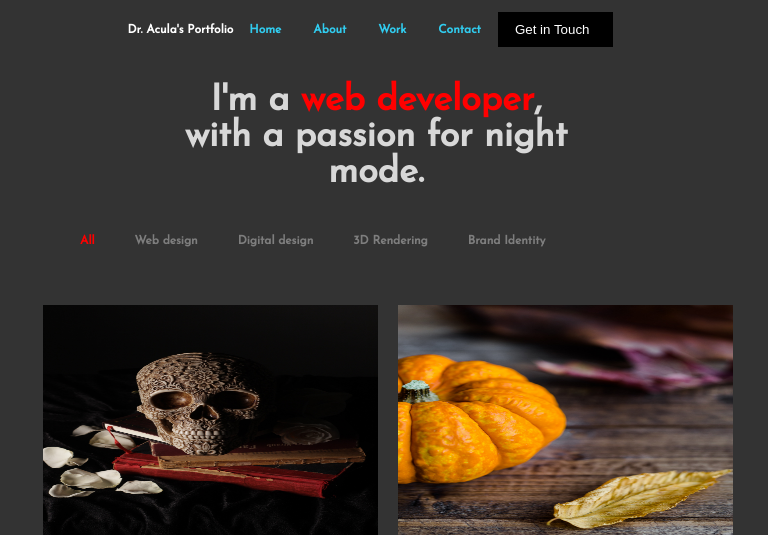
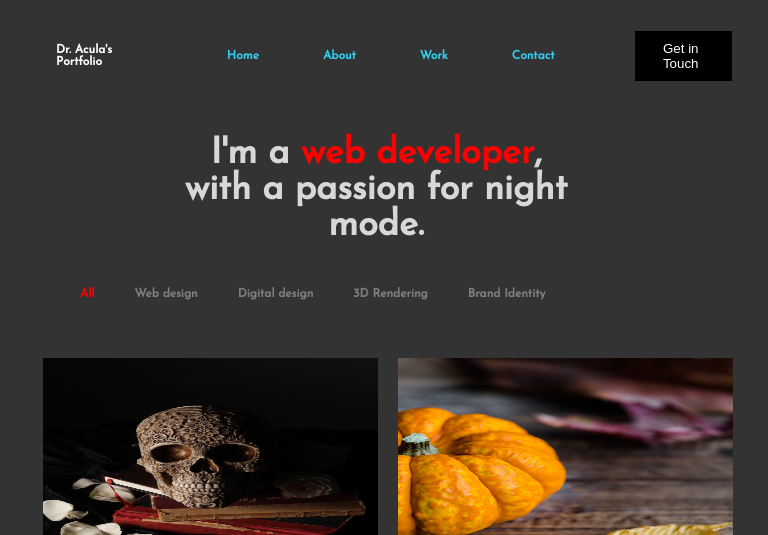
Before and after one commit to CelesteSippel/spooky-portfolio, a website: page public/index.html in a window 768 px wide. Shown: the top 535 px of the page. Drawn offline with Linux system fonts and the light colour scheme.

Commit message:
css changes totablet.

```diff
--- a/public/screen.css
+++ b/public/screen.css
@@ -138,10 +138,8 @@ p {
 	.top-nav-bar ul {
 		visibility: visible;
 		display: flex;
-		justify-content: center;
 		align-items: center;
 		justify-content: space-around;
-		text-decoration: none;
 		list-style: none;
 		margin-left: 0.5rem;
 		margin-right: 1.5rem;
@@ -155,21 +153,25 @@ p {
 		padding: 1rem;
 	}
 
-	/*.margin-r {
+	.margin-r {
 		margin-top: 0.5rem;
 		margin-bottom: 0.5rem;
-		margin-left: 9rem;
+		margin-left: 2rem;
 		margin-right: 2rem;
 	}
 	.padding {
-		padding-top: 1.75rem;
-		padding-left: 0.25rem;
-		padding-right: 0.25rem;
-		padding-bottom: 1.75rem;
+		padding-top: 1.5rem;
+		padding-left: 1rem;
+		padding-right: 1rem;
+		padding-bottom: 1.5rem;
 	}
 	.margin-l {
 		margin-left: 3rem;
-	}*/
+	}
+
+	#pad {
+		padding: 1rem;
+	}
 
 	button {
 		text-align: center;
```
